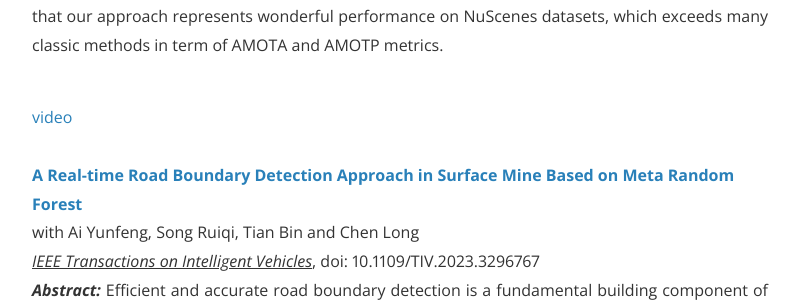
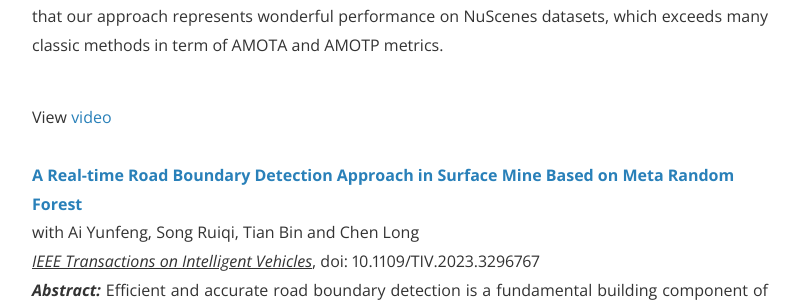
Before and after one commit to Lin3-cc/Lin3-cc.github.io, a Jekyll site: the page built from research.html, in a window 1280 px wide and 900 px high, scrolled down 596 px. Shown: the part 154-456 px from the top of the window, without its empty margins (240-1040 px from the left). Built offline with Jekyll 4.4.1, drawn with Linux system fonts in a browser that asks for light colours; nearby versions of some CDN libraries; comment, search, counter and statistics services are not loaded; a style sheet for code colours, icons or effects is not loaded.

Commit message:
Update research.html

```diff
--- a/research.html
+++ b/research.html
@@ -7,7 +7,7 @@
 <font size="+2"><strong> Publications</strong></font><br>
 <strong><a href="https://2023.ieee-itsc.org/detailed-program/">BEVMOT: A multi-object detection and tracking method in Bird's-Eye-View via Spatiotemporal Transformers</a></strong><br>with Song Ruiqi, Li Xinqing and Ai Yunfeng<br><u><i>IEEE Intelligent Transportation Systems Conference (ITSC)</i></u>, Forthcoming<br>
 <p style="text-align:justify"><b><i>Abstract: </i></b>Camera-based Bird’s-Eye-View (BEV) 3D object detection is thoroughly challenging and essential in autonomous driving perception system for alleviating the impression caused by object overlap and occlusion effectively. 3D multi-object tracking is one of the most important perception tasks in autonomous driving system, which suffers from the narrow view provided by only one single camera. In this paper, we present a novel framework called BEVMOT, which combines multi-object detection and tracking task in a unified framework in a considerable inference speed. The encoder of our framework generates the 360 degree panoramic image around the ego-car in the bird's eyes view utilizing the multiple cameras equipped on the car to broaden the perception field. An efficient decoder composes of multi-head attention and deformable attention following by a multi-object detection and tracking head, which learn the object center point and tracking embedding for acquiring object boxes and tracking id directly without the NMS post-processing. Meanwhile, tracking branch utilize tracking embedding to initialize new trajectories, update existing trajectories and achieve data association frame-by-frame. Extensive experiments show that our approach represents wonderful performance on NuScenes datasets, which exceeds many classic methods in term of AMOTA and AMOTP metrics.</p><br>
-<a View href="https://Lin3-cc.github.io/materials/NuScenes_MOT.mp4" >video</a><br>
+View <a href="https://Lin3-cc.github.io/materials/NuScenes_MOT.mp4" >video</a><br>
 <br>
 <strong><a href="https://ieeexplore.ieee.org/document/10187691">A Real-time Road Boundary Detection Approach in Surface Mine Based on Meta Random Forest</a></strong><br>with Ai Yunfeng, Song Ruiqi, Tian Bin and Chen Long <br><u><i>IEEE Transactions on Intelligent Vehicles</i></u>, doi: 10.1109/TIV.2023.3296767<br>
 <p style="text-align:justify"><b><i>Abstract: </i></b>Efficient and accurate road boundary detection is a fundamental building component of the perception system for autonomous driving. Specially, the challenges for road boundary detection in surface mine are high generalization error of model and difficulty in boundary generation, which caused by diversity of samples along with scarcity for corresponding samples and complexity of terrain respectively. Therefore, a novel road boundary detection framework, which execute in a high efficiency way with considerable performance, is proposed for the problems mentioned above. Firstly, point cloud pre-processing methods, including point cloud down-sampling, filtering and clustering, are conducted for achieving clusters of objects in surface mine. Then, a meta random forest classification method, which combines meta learning and random forest for enhancing the generalization ability of the model and overcoming sample scarcity of surface mine, is proposed for classifying point cloud clusters of retaining wall on both side of the road. At last, the boundary of unstructured road is generated by conducting a series of post-processing methods corresponds to the unevenness and irregularity of unstructured road. Experiments are carried out on the collected and labeled datasets of surface mine. The results illustrate that our proposed method can effectively detect road boundary of surface mine in real-time with considerable performance.</p>
@@ -27,3 +27,4 @@
 
 <font size="+2"><strong> Competition</strong></font><br>
 <strong>The National Second Prize (Basic Four-wheel Group), 2020 The 15th National College Student Intelligent Car Competition</a></strong><br><u><i>Chinese University Class A Competition</i></u><br>
+View <a href="https://Lin3-cc.github.io/materials/car.mp4" >video</a><br>
```
